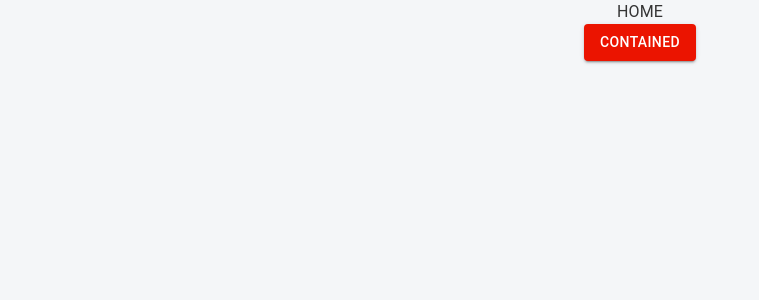
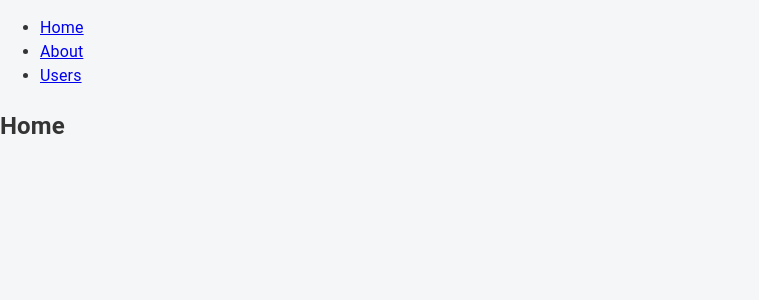
Before and after one commit to Shokhzod2001/barab-react, a React (Vite) app: page / in a window 1280 px wide. Shown: the top 300 px of the page, without its empty margins (0-759 px from the left). Built offline with nearby package versions, Linux system fonts and the light colour scheme.

Commit message:
feat: create routing system

```diff
--- a/package.json
+++ b/package.json
@@ -22,7 +22,8 @@
     "@reduxjs/toolkit": "^2.6.1",
     "react": "^19.1.0",
     "react-dom": "^19.1.0",
-    "react-redux": "^9.2.0"
+    "react-redux": "^9.2.0",
+    "react-router-dom": "^7.6.3"
   },
   "devDependencies": {
     "@eslint/js": "^9.23.0",
--- a/src/app/App.tsx
+++ b/src/app/App.tsx
@@ -1,13 +1,31 @@
-import { Button, Container, Stack } from "@mui/material"
+import { Routes, Route, Link } from "react-router-dom"
+import { Home } from "./screens/Home"
+import { About } from "./screens/About"
+import { Users } from "./screens/Users"
 import "../css/app.css"
 
 export const App = () => {
   return (
-    <Container>
-      <Stack display={"flex"} justifyContent={"center"} alignItems={"center"}>
-        <div>HOME</div>
-        <Button variant="contained">Contained</Button>
-      </Stack>
-    </Container>
+    <div>
+      <nav>
+        <ul>
+          <li>
+            <Link to="/">Home</Link>
+          </li>
+          <li>
+            <Link to="/about">About</Link>
+          </li>
+          <li>
+            <Link to="/users">Users</Link>
+          </li>
+        </ul>
+      </nav>
+
+      <Routes>
+        <Route path="/" element={<Home />} />
+        <Route path="/about" element={<About />} />
+        <Route path="/users" element={<Users />} />
+      </Routes>
+    </div>
   )
 }
--- /dev/null
+++ b/src/app/screens/About.tsx
@@ -0,0 +1,3 @@
+export function About() {
+  return <h2>About</h2>
+}
--- /dev/null
+++ b/src/app/screens/Home.tsx
@@ -0,0 +1,3 @@
+export function Home() {
+  return <h2>Home</h2>
+}
--- /dev/null
+++ b/src/app/screens/Users.tsx
@@ -0,0 +1,3 @@
+export function Users() {
+  return <h2>Users</h2>
+}
--- a/src/main.tsx
+++ b/src/main.tsx
@@ -6,6 +6,7 @@
 import CssBaseline from "@mui/material/CssBaseline"
 import { ThemeProvider } from "@mui/material/styles"
 import theme from "./app/MaterialTheme"
+import { BrowserRouter } from "react-router-dom"
 import "./css/index.css"
 
 const container = document.getElementById("root")
@@ -18,13 +19,13 @@
       <Provider store={store}>
         <ThemeProvider theme={theme}>
           <CssBaseline />
-          <App />
+          <BrowserRouter>
+            <App />
+          </BrowserRouter>
         </ThemeProvider>
       </Provider>
     </StrictMode>,
   )
 } else {
-  throw new Error(
-    "Root element with ID 'root' was not found in the document. Ensure there is a corresponding HTML element with the ID 'root' in your HTML file.",
-  )
+  throw new Error("Root element not found")
 }
```
Also changed, not shown: 1 other file (tests, documents, lock files or other folders).
